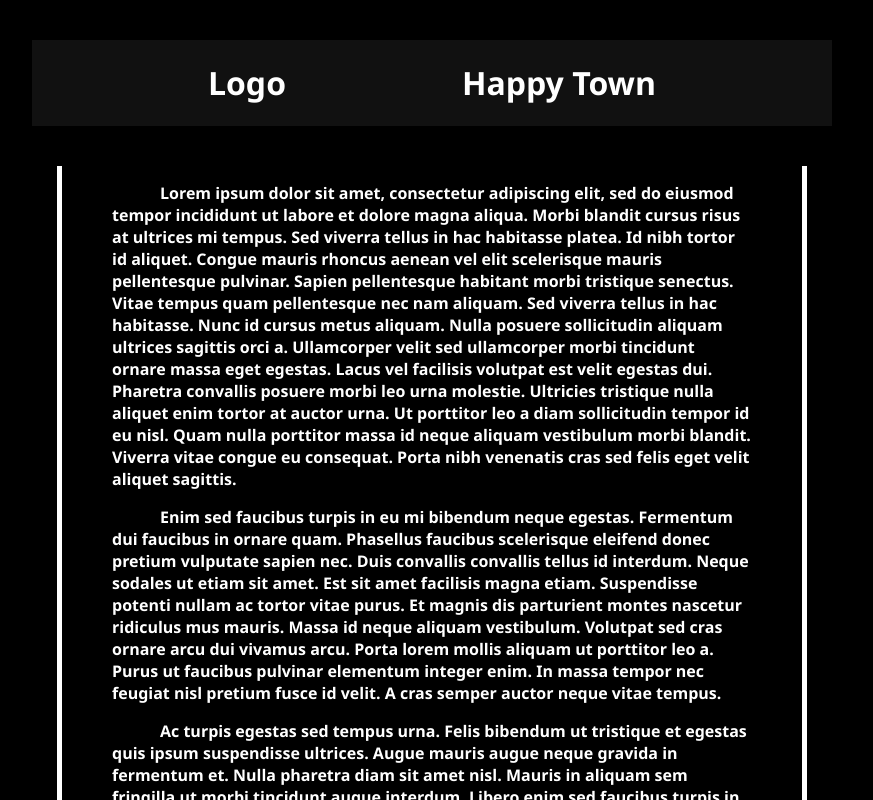
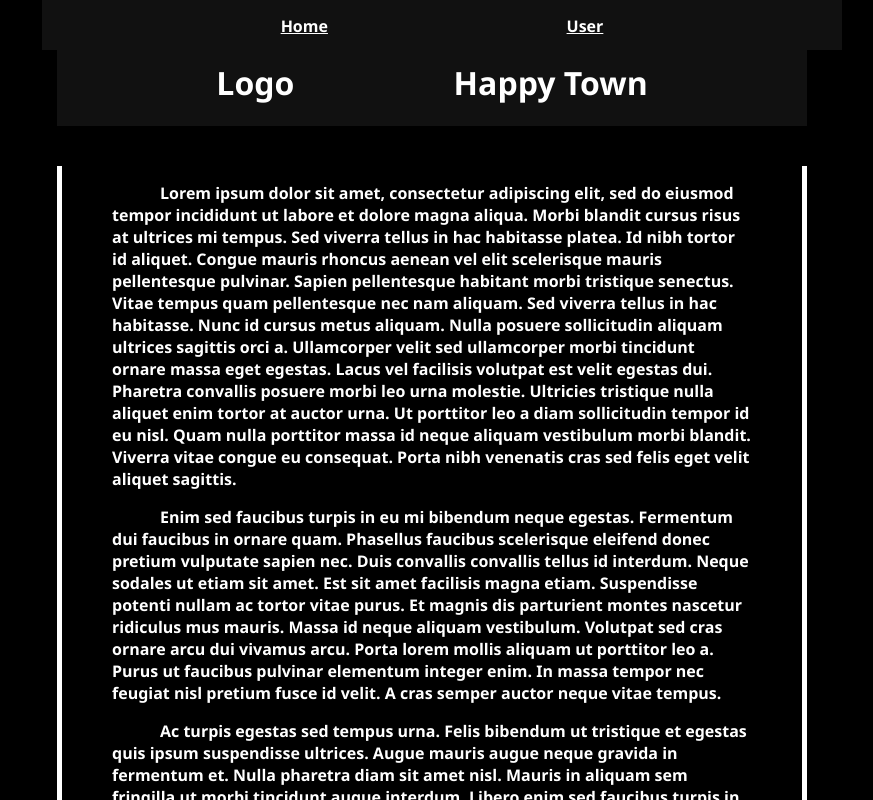
Before and after one commit to AndersBjerregaard/happy-town, a Vue app in the folder src/frontend/: page / in a window 1280 px wide. Shown: the top 800 px of the page, without its empty margins (208-1081 px from the left). Built offline with nearby package versions, Linux system fonts and the light colour scheme.

Commit message:
Did some styling

```diff
--- a/src/frontend/src/App.vue
+++ b/src/frontend/src/App.vue
@@ -4,16 +4,14 @@ import HomeView from './Views/HomeView.vue'
 </script>
 
 <template>
-    <header>
-      <div class="header">
-        <div>
-          <h1>Logo</h1>
+  <div class="navbar">
+    <div class="navlink-container">
+      <router-link class="navlink" to="homeView">Home</router-link>
     </div>
-        <div id="title">
-          <h1 class="main-title">Happy Town</h1>
+    <div class="navlink-container">
+      <router-link class="navlink" to="userView">User</router-link>
     </div>
   </div>
-    </header>
   <div class="home">
     <main>
       <HomeView/>
--- a/src/frontend/src/Views/HomeView.vue
+++ b/src/frontend/src/Views/HomeView.vue
@@ -2,6 +2,16 @@
 </script>
 
 <template>
+  <header>
+    <div class="header">
+      <div>
+        <h1>Logo</h1>
+      </div>
+      <div id="title">
+        <h1 class="main-title">Happy Town</h1>
+      </div>
+    </div>
+  </header>
   <div class="main">
     <div class="main-border">
     </div>
--- a/src/frontend/src/assets/general.css
+++ b/src/frontend/src/assets/general.css
@@ -13,10 +13,28 @@ body {
 }
 
 #app {
-  max-width: 800px;
+  width: 780px;
   margin: 0 auto;
   padding: 2rem;
   font-weight: normal;
+}
+
+.navbar {
+  background: #111111;
+  position: fixed;
+  top: 0;
+  width: 800px;
+  z-index: 100;
+  height: 50px;
+  display: flex;
+  flex-flow: nowrap;
+  justify-content: space-evenly;
+}
+
+.navlink-container {
+  display: flex;
+  align-content: center;
+  margin-top: 15px;
 }
 
 .main {
--- a/src/frontend/src/router/index.ts
+++ b/src/frontend/src/router/index.ts
@@ -1,5 +1,6 @@
 import { createRouter, createWebHistory } from 'vue-router'
 import HomeView from '@/Views/HomeView.vue'
+import CreateUserView from '@/Views/CreateUserView.vue'
 
 const router = createRouter({
   history: createWebHistory(import.meta.env.BASE_URL),
@@ -9,6 +10,11 @@ const router = createRouter({
       name: 'homeView',
       component: HomeView
     },
+    {
+      path: '/user',
+      name: 'userView',
+      component: CreateUserView
+    }
     // {
     //   path: '/about',
     //   name: 'about',
```
Lines whose indentation alone changed are shown as unchanged.
